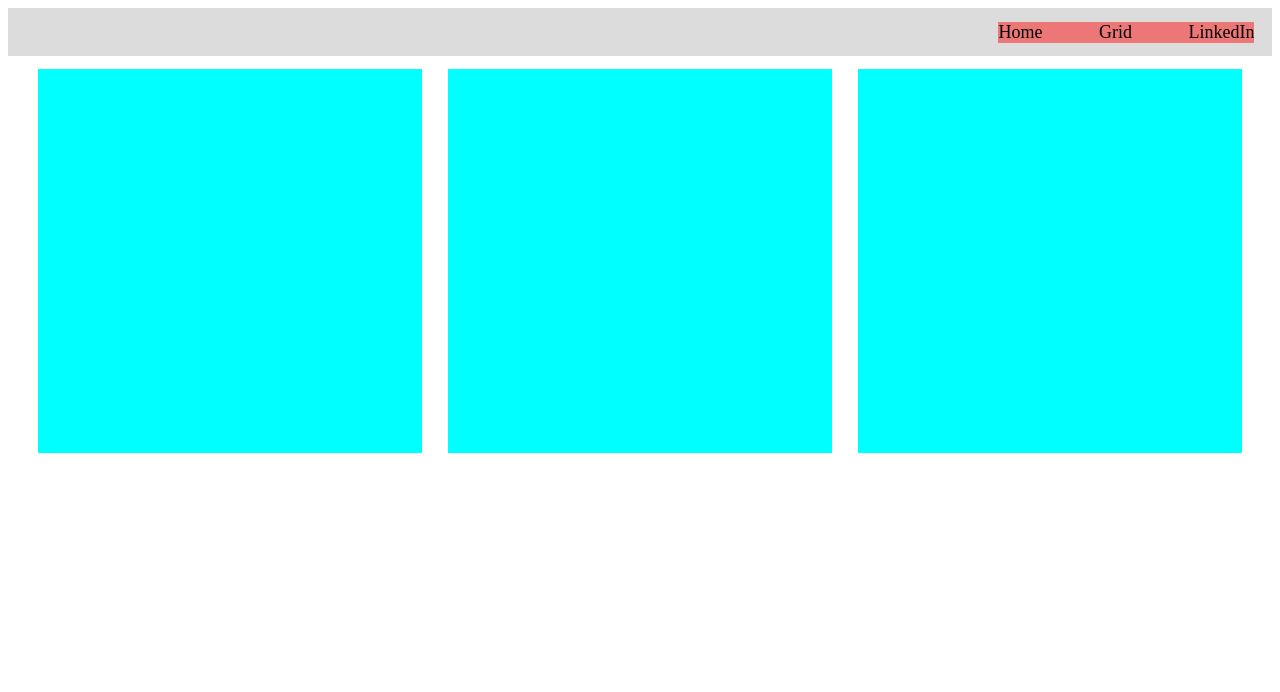
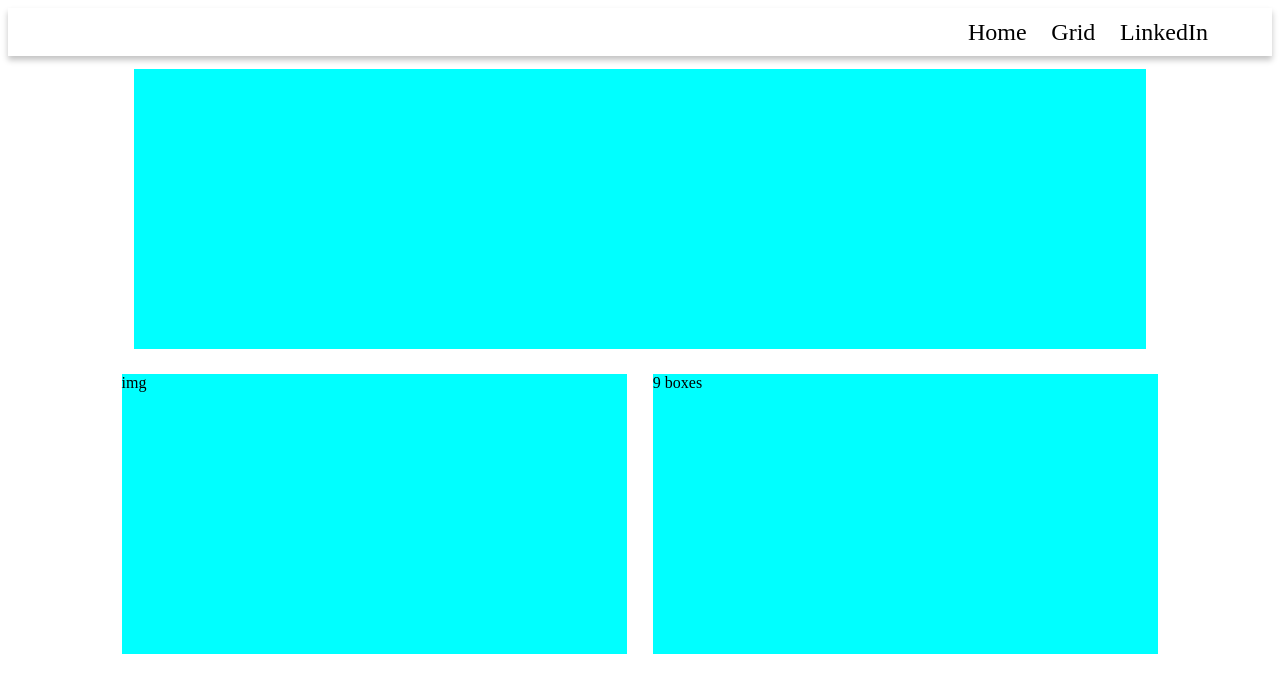
Before and after one commit to ankit-3131/ecell-mnnit-task, a plain HTML site: page index.html in a window 1280 px wide. Drawn offline with Linux system fonts and the light colour scheme.

Commit message:
responsiveness improved

```diff
--- a/index.html
+++ b/index.html
@@ -18,10 +18,10 @@
         </div>
     </nav>
     <div class="main-container">
-    <div class="boxes box-1"></div>
-    <div class="boxes box-2"></div>
-    <div class="boxes box-3"></div>
-</div>
+        <div class="boxes item full-width box-1"></div>
+        <div class="boxes item box-2">img</div>
+        <div class="boxes item box-3">9 boxes</div>
+    </div>
     <script src="script.js"></script>
 </body>
 </html>
--- a/style.css
+++ b/style.css
@@ -1,14 +1,18 @@
+
 .nav-bar{
-    background-color: gainsboro;
+    background-color: white;
     width: 100%;
     height: 6vh;
+    margin: 0px;
+    padding: 0px;
 
+    box-shadow: 0px 4px 6px rgb(195, 195, 195);
     display: flex;
     justify-content: space-between;
     align-items: center;
 }
 .nav-bar-right{
-    background-color: rgb(237, 119, 119);
+
 
     position: absolute;
     right: 2vw;
@@ -23,10 +27,12 @@ a{
 
 .nav-bar a{
     color: black;
-    font-size: large;
+    font-size: x-large;
+    padding: 1vh;
     cursor: pointer;
 }
 .main-container{
+    /* width: 70%; */
     display: flex;
     justify-content: center;
     align-items: center;
@@ -35,17 +41,27 @@ a{
 }
 .boxes{
     background-color: aqua;
-    height: 48vh;
+    height: 35vh;
     aspect-ratio: 1;
     margin: 1vw;
     flex-wrap: wrap;
 }
-.box2{
-    flex-shrink: 1;
+@media (max-width:1550px) and (min-width:900px) {
+    .box-1{
+        width: 80%;
+    }
+    .box-2{
+        width: 40%;
+    }
+    .box-3{
+        width: 40%;
+    }
+    .nav-bar-right{
+        right: 5vw;
+    }
 }
-.box3{
-    flex-shrink: 1;
+@media (max-width:900px) {
+    .main-container{
+        flex-wrap: wrap-reverse;
+    }
 }
-.box1{
-    flex-shrink: 0;
-}
```
